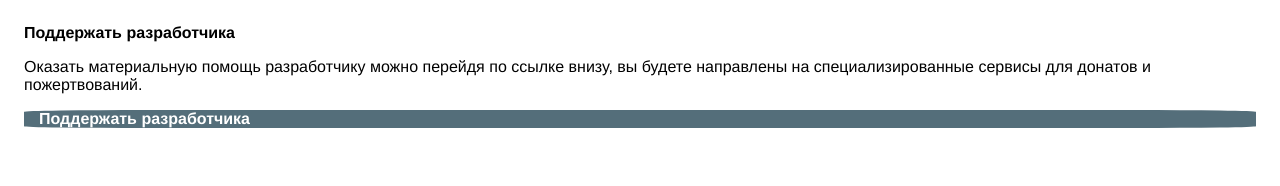
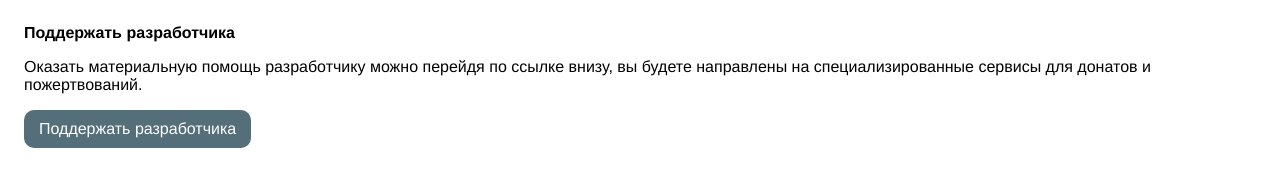
Before and after one commit to Chessinfo/donatty, a plain HTML site: page index.html in a window 1280 px wide. Drawn offline with Linux system fonts and the light colour scheme.

Commit message:
Update index.html

```diff
--- a/index.html
+++ b/index.html
@@ -9,8 +9,8 @@
   <body>
   <strong>Поддержать разработчика</strong> <p>
       <p>Оказать материальную помощь разработчику можно перейдя по ссылке внизу, вы будете направлены на специализированные сервисы для донатов и пожертвований.</p>
-   <div style="margin: 0px auto; background:#546e7a; border-radius: 10%">
-     <strong><a target="_blank" style="color:#ffffff; text-decoration:none; padding: 10px 15px" href="https://donatty.com/volmaksDev">Поддержать разработчика</a></strong>
+   <div style="display: inline-flex; margin: 0px auto; background:#546e7a; border-radius: 10px;">
+     <a target="_blank" style="display: block;color:#ffffff; text-decoration:none; padding: 10px 15px" href="https://donatty.com/volmaksDev">Поддержать разработчика</a>
    </div>
   </body>
   </html>
```
